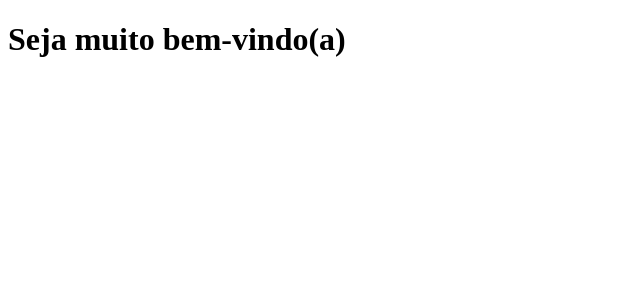
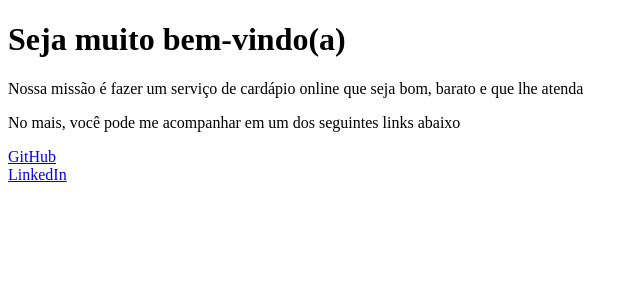
Before and after one commit to vinigofr/clone-tab-news, a Next.js app: page / in a window 1280 px wide. Shown: the top 300 px of the page, without its empty margins (0-640 px from the left). Built offline with nearby package versions, Linux system fonts and the light colour scheme.

Commit message:
add: github and linkedin url's

```diff
--- a/pages/index.js
+++ b/pages/index.js
@@ -2,6 +2,16 @@ const Home = () => {
   return (
     <>
       <h1>Seja muito bem-vindo(a)</h1>
+      <p>
+        Nossa missão é fazer um serviço de cardápio online que seja bom, barato
+        e que lhe atenda
+      </p>
+
+      <p>No mais, você pode me acompanhar em um dos seguintes links abaixo</p>
+      <div style={{ display: "flex", flexDirection: "column" }}>
+        <a href="https://github.com/vinigofr">GitHub</a>
+        <a href="https://linkedin.com/in/vinigofr">LinkedIn</a>
+      </div>
     </>
   );
 };
```
